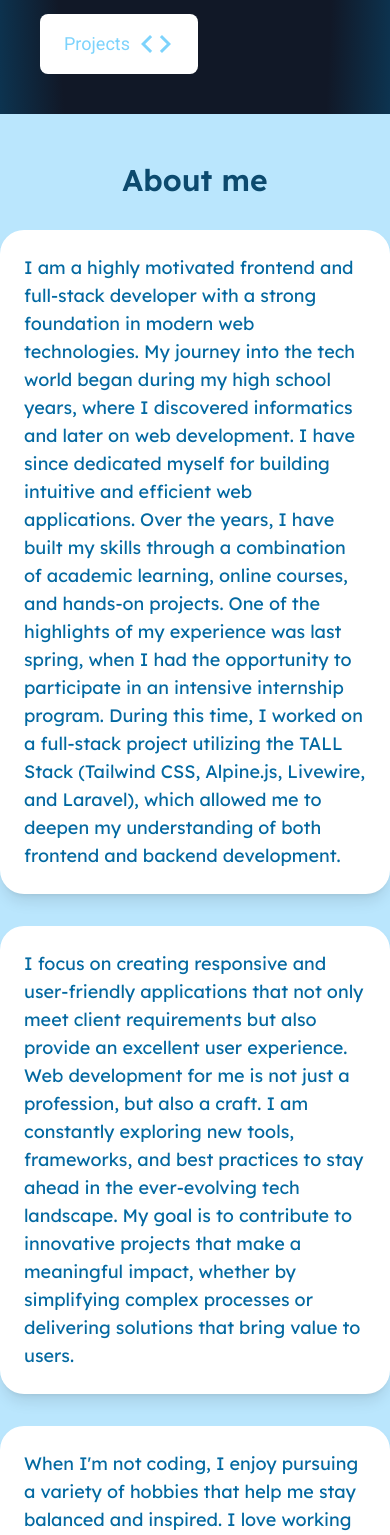
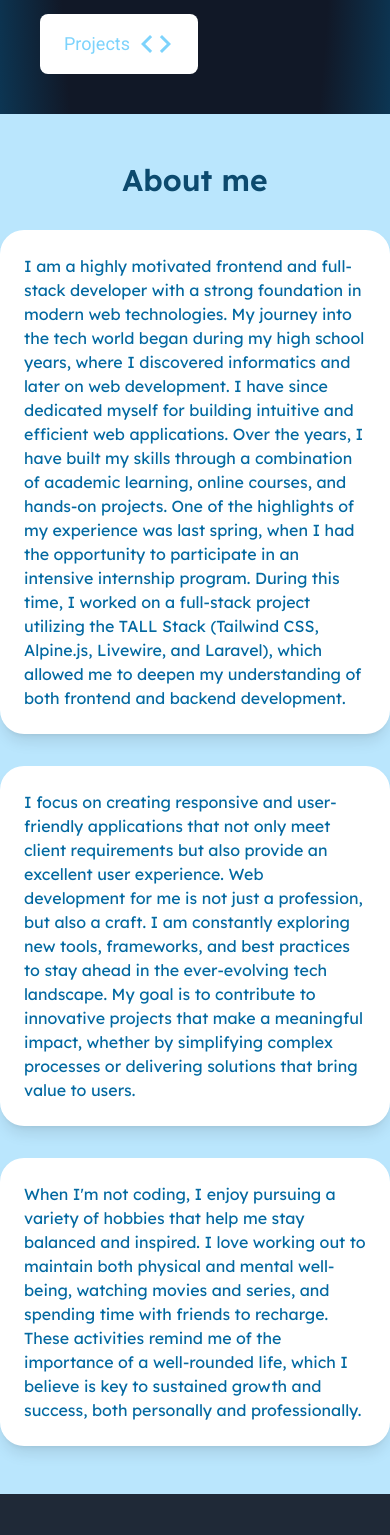
Before and after one commit to balazsNorbert/Profile, a Vue app: page /#/about-me in a window 390 px wide. Shown: the part 451-1986 px from the top of the page. Built offline with nearby package versions, Linux system fonts and the light colour scheme; a web font is replaced by a local one.

Commit message:
Change the font-size of about me paragraphs.

```diff
--- a/src/components/AboutMe.vue
+++ b/src/components/AboutMe.vue
@@ -13,13 +13,13 @@ export default {
   <div class="flex flex-col items-center gap-8 py-12 bg-gradient bg-sky-200 font-lexend text-sky-700">
     <h2 class="text-3xl md:text-4xl xl:text-5xl font-semibold text-center text-sky-900">{{ $t( 'aboutMe' ) }}</h2>
     <div data-aos="fade-in" class="flex flex-col gap-8 w-full md:w-5/6">
-      <p class="text-lg md:text-xl xl:text-2xl bg-white p-6 shadow-lg rounded-3xl animate-fade-in-down">
+      <p class="text-base md:text-xl xl:text-2xl bg-white p-6 shadow-lg rounded-3xl animate-fade-in-down">
         {{ $t( 'aboutMeText1' ) }}
       </p>
-      <p class="text-lg md:text-xl xl:text-2xl bg-white p-6 shadow-lg rounded-3xl animate-fade-in-down">
+      <p class="text-base md:text-xl xl:text-2xl bg-white p-6 shadow-lg rounded-3xl animate-fade-in-down">
         {{ $t( 'aboutMeText2' ) }}
       </p>
-      <p class="text-lg md:text-xl xl:text-2xl bg-white p-6 shadow-lg rounded-3xl animate-fade-in-down">
+      <p class="text-base md:text-xl xl:text-2xl bg-white p-6 shadow-lg rounded-3xl animate-fade-in-down">
         {{ $t( 'aboutMeText3' ) }}
       </p>
     </div>
```
